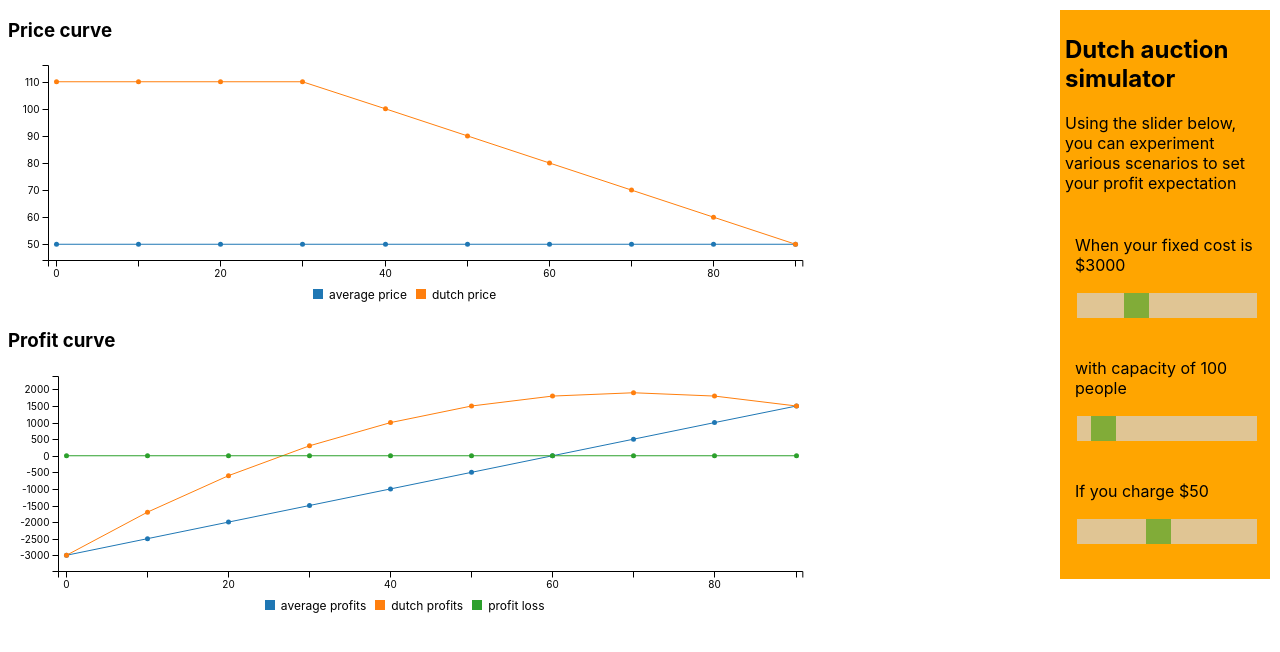
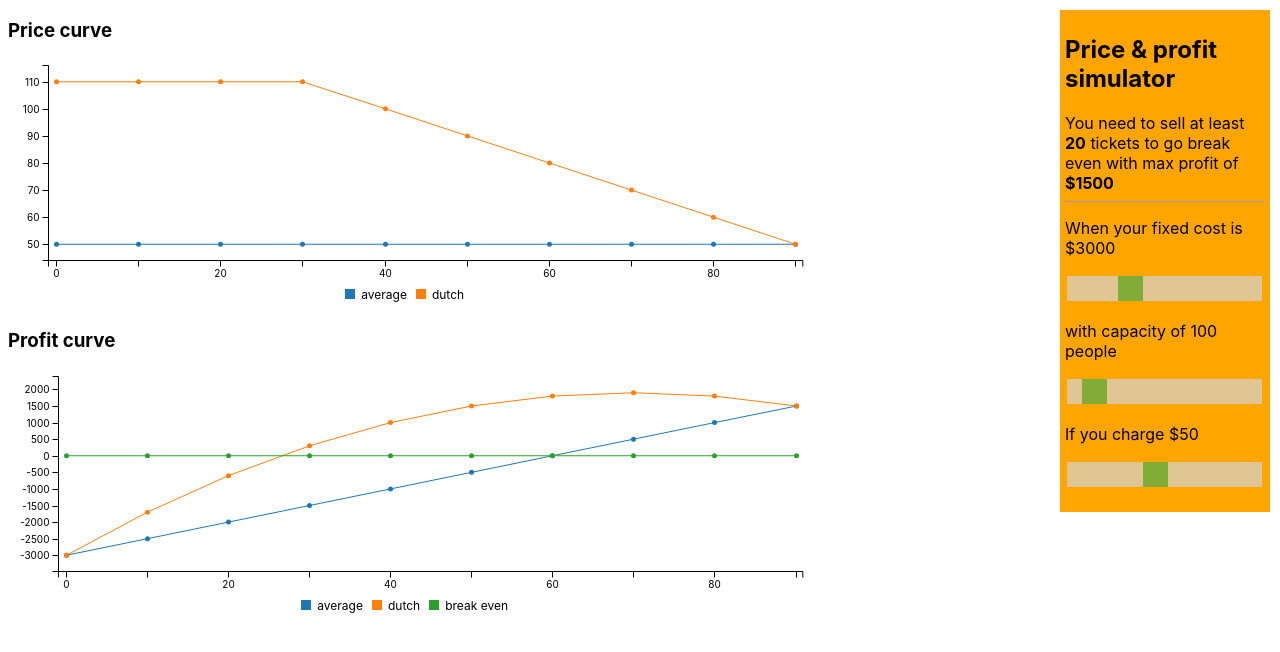
Before and after one commit to makoto/dutch, a plain HTML site: page index.html in a window 1280 px wide. Drawn offline with nearby package versions, Linux system fonts and the light colour scheme.

Commit message:
Add results

```diff
--- a/index.html
+++ b/index.html
@@ -8,6 +8,14 @@
   </head>
   <body>
     <style>
+      hr{
+        border: 2;
+        border-bottom: 0px;
+        background: white;
+      }
+      .warn{
+          color:red;
+      }
       .slidecontainer {
           width: 100%;
       }
@@ -53,7 +61,8 @@
         padding-left: 0;
       }
       li{
-        padding:10px;
+        padding-right:5px;
+        /* padding:5px; */
       }
       .side{
         padding: 5px;
@@ -73,6 +82,7 @@
       document.addEventListener("DOMContentLoaded", function(event) {
         var cost_input = document.getElementById("cost-input");
         var cost_output = document.getElementById("cost-output");
+        var result_output = document.getElementById("result");
         var capacity_input = document.getElementById("capacity-input");
         var capacity_output = document.getElementById("capacity-output");
         var price_input = document.getElementById("price-input");
@@ -112,18 +122,18 @@
               dutch_break_even_point = i;
               // break;
             }
-            console.log(dutch_profits[i], i);
+            // console.log(dutch_profits[i], i, axis[i]);
           }
           for(i = 0; i<dutch_break_even_point; i=i+1){
               dutch_prices[i] = dutch_break_even_price;
           }
-          console.log(dutch_break_even_price, dutch_break_even_point);
+          // console.log(dutch_break_even_price, dutch_break_even_point);
 
-          average_prices.unshift('average price');
-          average_profits.unshift('average profits');
-          dutch_prices.unshift('dutch price');
-          dutch_profits.unshift('dutch profits');
-          profit_losss.unshift('profit loss');
+          average_prices.unshift('average');
+          average_profits.unshift('average');
+          dutch_prices.unshift('dutch');
+          dutch_profits.unshift('dutch');
+          profit_losss.unshift('break even');
           axis.unshift('x');
           var chart = c3.generate({
               bindto: '#chart',
@@ -154,33 +164,44 @@
                 ]
               }
           });
+          if(dutch_profits[length] > 0){
+            return `You need to sell at least <b>${axis[dutch_break_even_point]}</b> tickets to go break even with max profit of <b>$${dutch_profits[length]}</b>`
+          }else{
+            return "<span class='warn'>Ticket price too low</span>"
+          }
         };
         var cost = 3000;
         var capacity = 100;
         var price = 50;
-        update(cost, capacity, price);
+        var result = update(cost, capacity, price);
+        result_output.innerHTML = result;
         cost_input.oninput = function() {
           cost = parseInt(this.value);
-          update(cost, capacity, price);
+          result = update(cost, capacity, price);
+          result_output.innerHTML = result;
+
           cost_output.innerHTML = this.value;
         }
         capacity_input.oninput = function() {
           capacity = parseInt(this.value);
-          update(cost, capacity, price);
+          result = update(cost, capacity, price);
+          result_output.innerHTML = result;
           capacity_output.innerHTML = this.value;
         }
         price_input.oninput = function() {
           price = parseInt(this.value);
-          update(cost, capacity, price);
+          result = update(cost, capacity, price);
+          result_output.innerHTML = result;
           price_output.innerHTML = this.value;
         }
       })
     </script>
     <div class="side">
-      <h2>Dutch auction simulator</h2>
-      <div>
+      <h2>Price & profit simulator</h2>
+      <div id="result">
         Using the slider below, you can experiment various scenarios to set your profit expectation
       </div>
+      <hr/>
       <ul>
         <li>
           <p>
```
